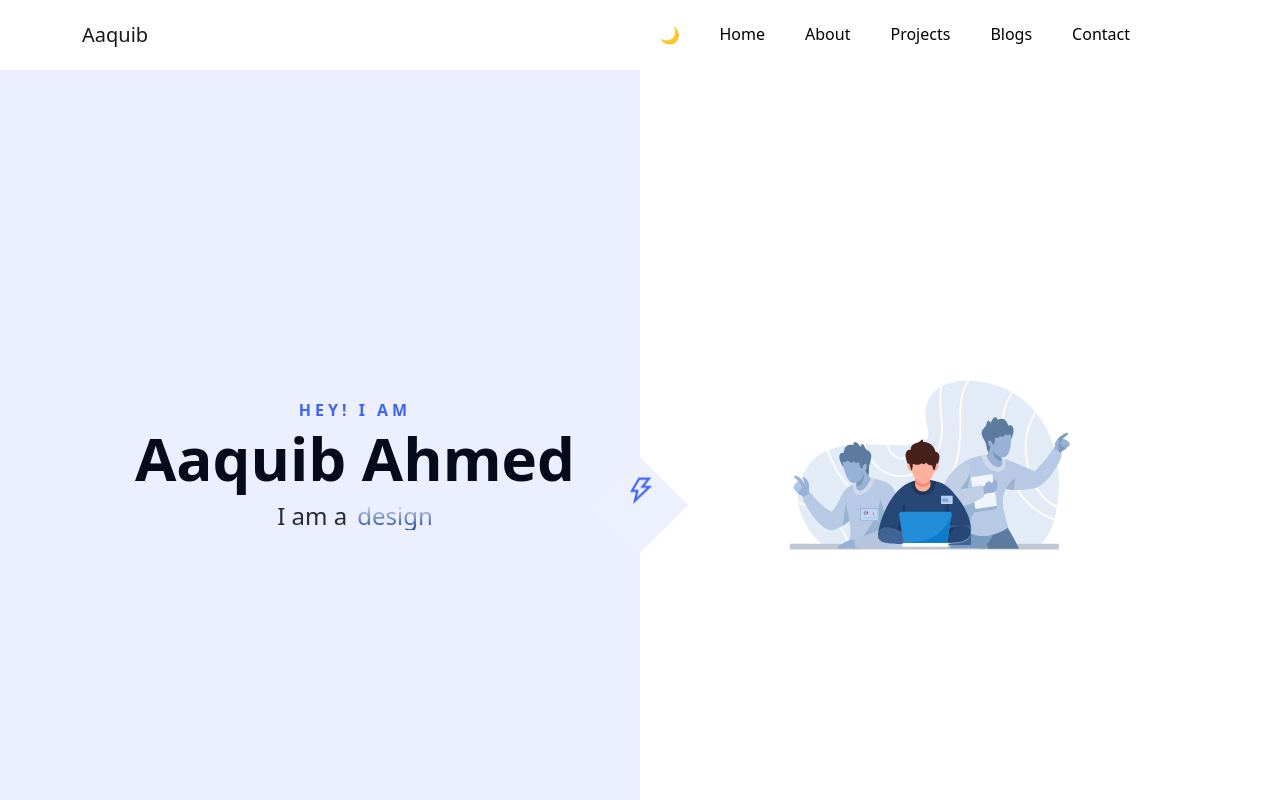
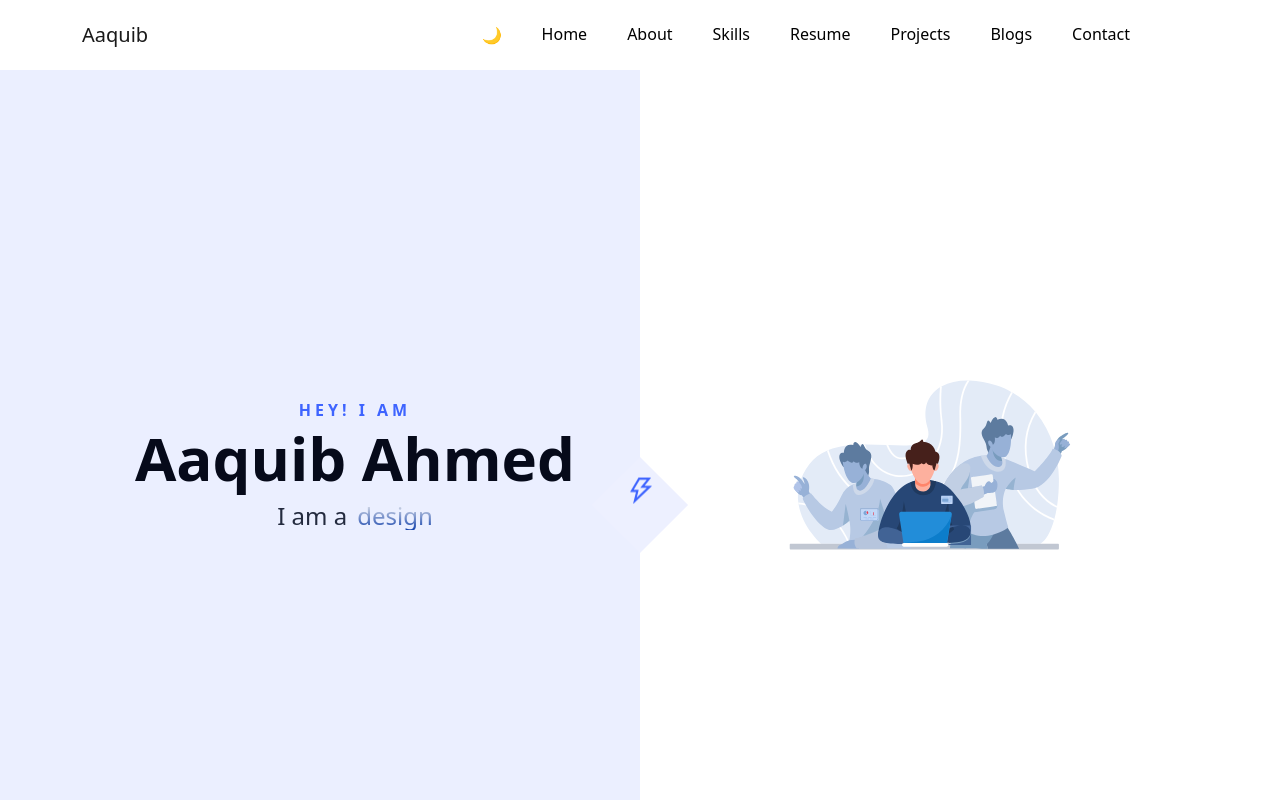
Before and after one commit to killcodeX/next-portfolio, a Next.js app: page / in a window 1280 px wide. Shown: the top 800 px of the page. Built offline with nearby package versions, Linux system fonts and the light colour scheme.

Commit message:
added link to menu and smooth scroll effect

```diff
--- a/components/Header/index.js
+++ b/components/Header/index.js
@@ -96,21 +96,35 @@ export default function Header() {
                 </Link>
               </li>
               <li className="nav-item">
-                <Link href="#">
+                <Link href="#skill-section">
+                  <a className="nav-link">
+                    <span>Skills</span>
+                  </a>
+                </Link>
+              </li>
+              <li className="nav-item">
+                <Link href="#resume-section">
+                  <a className="nav-link">
+                    <span>Resume</span>
+                  </a>
+                </Link>
+              </li>
+              <li className="nav-item">
+                <Link href="#project-section">
                   <a className="nav-link">
                     <span>Projects</span>
                   </a>
                 </Link>
               </li>
               <li className="nav-item">
-                <Link href="#">
+                <Link href="#blog-section">
                   <a className="nav-link">
                     <span>Blogs</span>
                   </a>
                 </Link>
               </li>
               <li className="nav-item">
-                <Link href="#">
+                <Link href="#contact-section">
                   <a className="nav-link">
                     <span>Contact</span>
                   </a>
--- a/components/SideBar/index.js
+++ b/components/SideBar/index.js
@@ -55,21 +55,35 @@ export default function Sidebar() {
             </Link>
           </li>
           <li className="nav-item">
-            <Link href="#">
+                <Link href="#skill-section">
+                  <a className="nav-link">
+                    <span>Skills</span>
+                  </a>
+                </Link>
+              </li>
+              <li className="nav-item">
+                <Link href="#resume-section">
+                  <a className="nav-link">
+                    <span>Resume</span>
+                  </a>
+                </Link>
+              </li>
+              <li className="nav-item">
+                <Link href="#project-section">
                   <a className="nav-link">
                     <span>Projects</span>
                   </a>
                 </Link>
               </li>
               <li className="nav-item">
-            <Link href="#">
+                <Link href="#blog-section">
                   <a className="nav-link">
                     <span>Blogs</span>
                   </a>
                 </Link>
               </li>
               <li className="nav-item">
-            <Link href="#">
+                <Link href="#contact-section">
                   <a className="nav-link">
                     <span>Contact</span>
                   </a>
--- a/styles/globals.css
+++ b/styles/globals.css
@@ -2,6 +2,10 @@
 
 * {
   box-sizing: border-box;
+}
+
+html {
+  scroll-behavior: smooth;
 }
 
 html,
@@ -13,6 +17,7 @@ body {
     font-weight: 400;
     color: #999999;
     position: relative;
+
 }
 
 .section{
```
Lines whose indentation alone changed are shown as unchanged.
